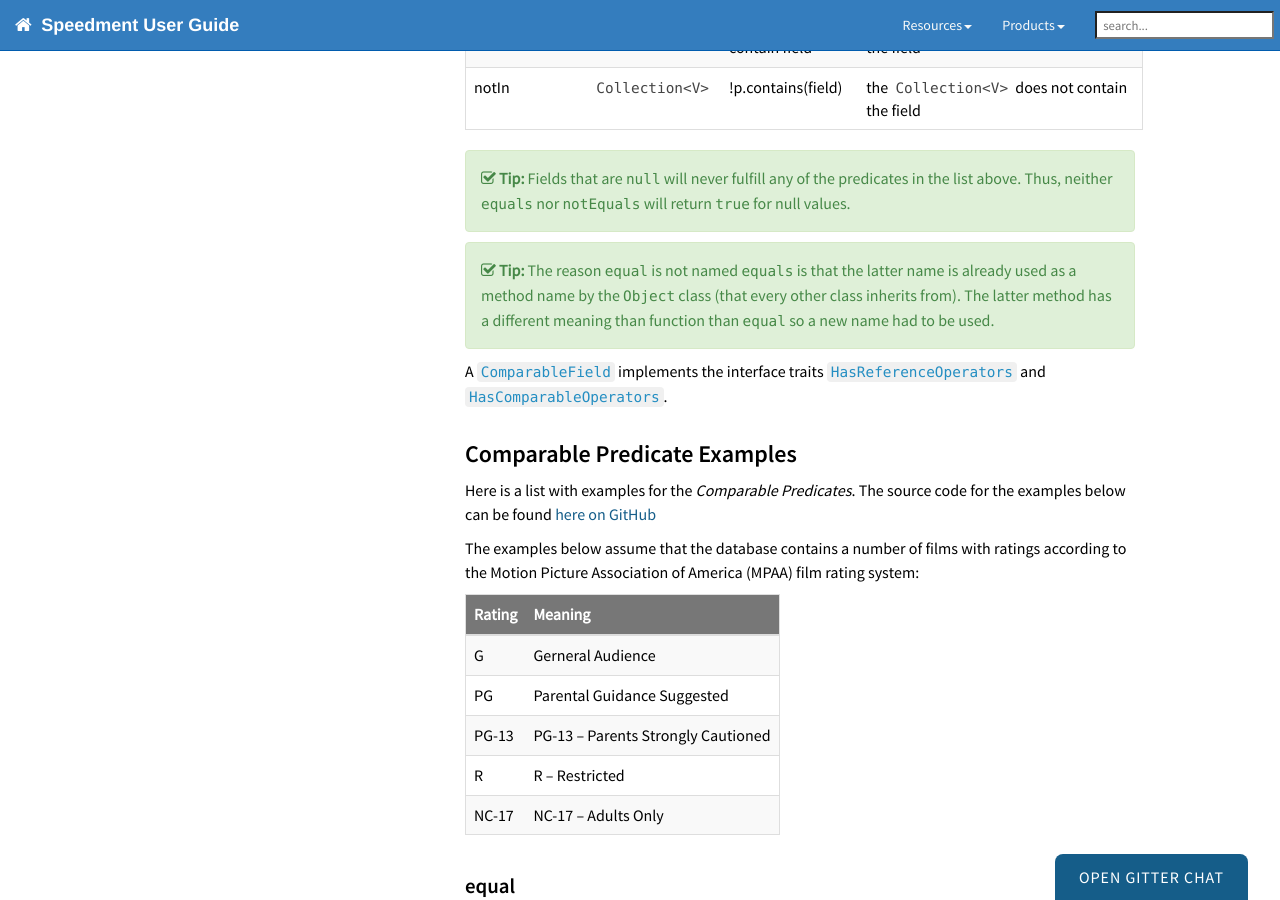
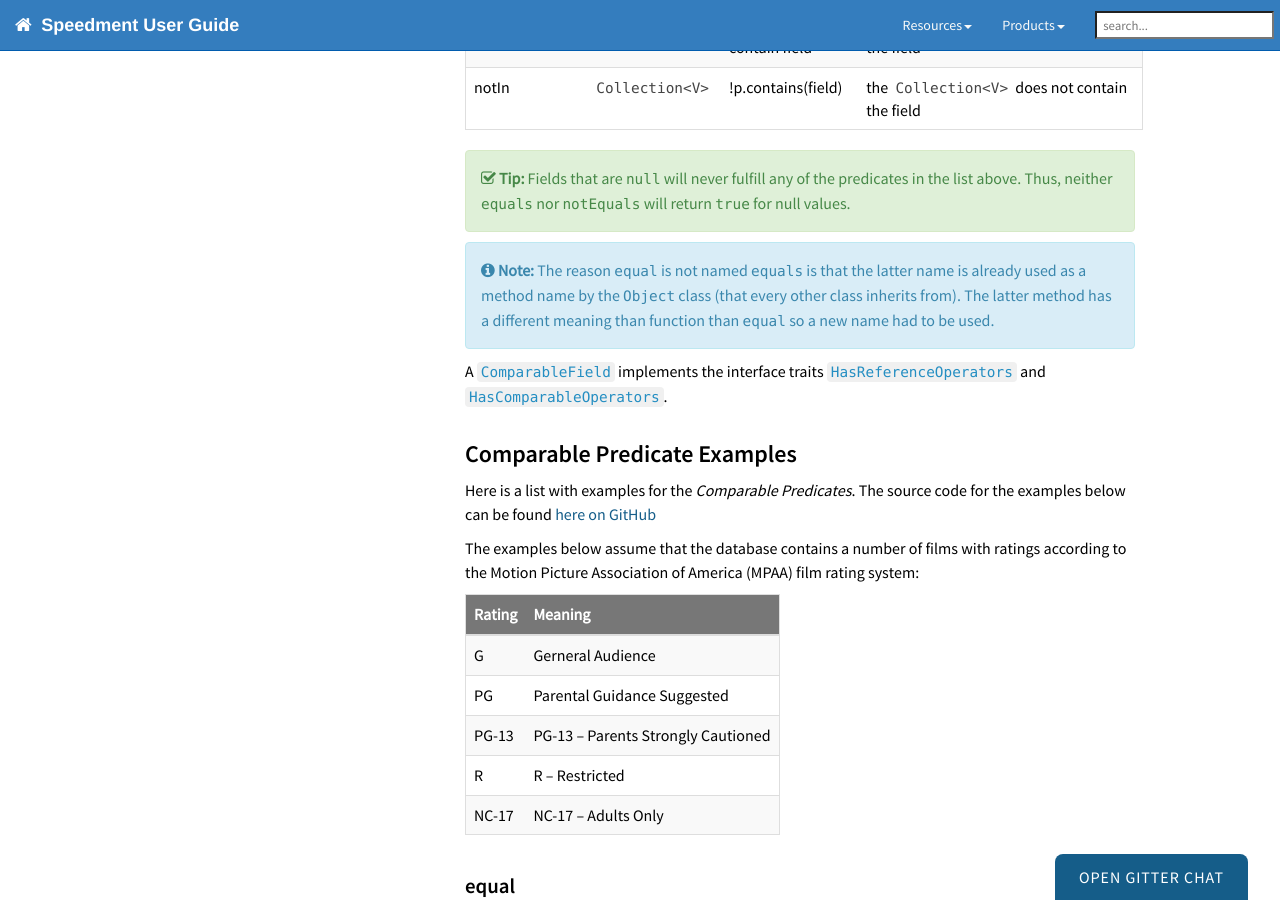
Before and after one commit to speedment/speedment-doc, a Jekyll site: the page built from pages/predicate.md, in a window 1280 px wide and 900 px high, scrolled down 5083 px. Built offline with Jekyll 4.4.1, drawn with Linux system fonts in a browser that asks for light colours; nearby versions of some CDN libraries; comment, search, counter and statistics services are not loaded.

Commit message:
Update from tip to note

```diff
--- a/pages/predicate.md
+++ b/pages/predicate.md
@@ -173,7 +173,7 @@ The following additional methods are available to a {{site.data.javadoc.Referenc
 {% include tip.html content = "
 Fields that are `null` will never fulfill any of the predicates in the list above. Thus, neither `equals` nor `notEquals` will return `true` for null values.
 " %}
-{% include tip.html content = "
+{% include note.html content = "
 The reason `equal` is not named `equals` is that the latter name is already used as a method name by the `Object` class (that every other class inherits from). The latter method has a different meaning than function than `equal` so a new name had to be used.
 " %}
 
```
